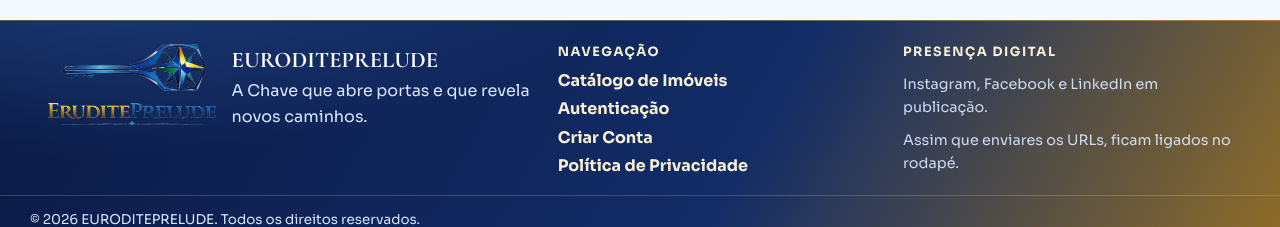
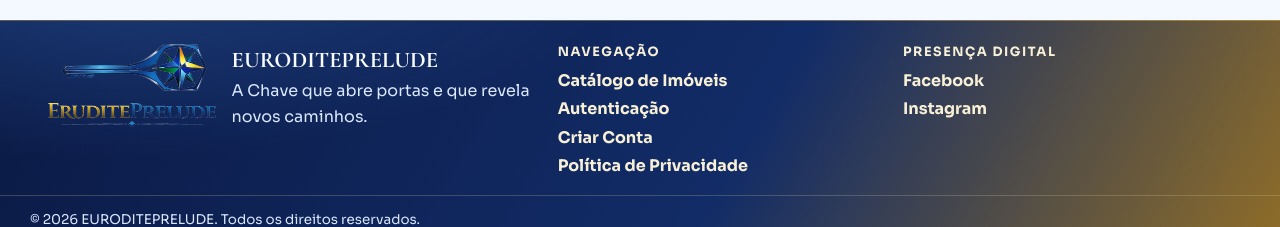
Before and after one commit to daniel11-01/Imobili-ria, a React (Vite) app in the folder frontend/: page / in a window 1280 px wide. Shown: the part 1772-1999 px from the top of the page. Built offline with nearby package versions, Linux system fonts and the light colour scheme; no server answers.

Commit message:
Connect official Facebook and Instagram links in footer and admin share actions

```diff
--- a/frontend/src/App.jsx
+++ b/frontend/src/App.jsx
@@ -3,6 +3,9 @@ import { BrowserRouter, Link, NavLink, Navigate, Route, Routes } from "react-rou
 import { AuthProvider, useAuth } from "./context/AuthContext";
 import ProtectedRoute from "./components/ProtectedRoute";
 import brandLogo from "./assets/logotipo-transparent.png";
+
+const FACEBOOK_URL = "https://www.facebook.com/ERUDITEPRELUDE";
+const INSTAGRAM_URL = "https://www.instagram.com/eruditeprelude";
 
 const HomePage = lazy(() => import("./pages/HomePage"));
 const LoginPage = lazy(() => import("./pages/LoginPage"));
@@ -159,8 +162,14 @@ function AppShell() {
 
           <div className="site-footer-col site-footer-contacts">
             <p className="site-footer-heading">Presença Digital</p>
-            <p className="site-footer-note">Instagram, Facebook e LinkedIn em publicação.</p>
-            <p className="site-footer-note">Assim que enviares os URLs, ficam ligados no rodapé.</p>
+            <div className="site-footer-links" aria-label="Redes sociais oficiais">
+              <a href={FACEBOOK_URL} target="_blank" rel="noreferrer">
+                Facebook
+              </a>
+              <a href={INSTAGRAM_URL} target="_blank" rel="noreferrer">
+                Instagram
+              </a>
+            </div>
           </div>
         </div>
 
--- a/frontend/src/pages/AdminPropertiesPage.jsx
+++ b/frontend/src/pages/AdminPropertiesPage.jsx
@@ -39,6 +39,8 @@ const defaultForm = {
 
 const PUBLIC_BASE_URL = (import.meta.env.VITE_PUBLIC_SITE_URL || "").trim();
 const ADMIN_PROPERTIES_PAGE_SIZE = 12;
+const FACEBOOK_PROFILE_URL = "https://www.facebook.com/ERUDITEPRELUDE";
+const INSTAGRAM_PROFILE_URL = "https://www.instagram.com/eruditeprelude";
 
 function formatCurrency(value) {
   const numeric = Number.parseFloat(value);
@@ -88,10 +90,6 @@ function buildShareMessage(property, propertyUrl) {
 
 function buildFacebookShareUrl(propertyUrl) {
   return `https://www.facebook.com/sharer/sharer.php?u=${encodeURIComponent(propertyUrl)}`;
-}
-
-function buildFacebookGroupsUrl(propertyUrl) {
-  return `https://www.facebook.com/groups/feed/?link=${encodeURIComponent(propertyUrl)}`;
 }
 
 async function copyToClipboard(text) {
@@ -623,7 +621,6 @@ function AdminPropertiesPage() {
                 {(() => {
                   const propertyUrl = buildPropertyPublicUrl(property.id);
                   const facebookShareUrl = buildFacebookShareUrl(propertyUrl);
-                  const facebookGroupsUrl = buildFacebookGroupsUrl(propertyUrl);
                   const mainImage =
                     property.images?.find((image) => image.isMain) ||
                     property.images?.[0] ||
@@ -700,10 +697,10 @@ function AdminPropertiesPage() {
                           <a className="btn btn-secondary" href={facebookShareUrl} target="_blank" rel="noreferrer">
                             Facebook
                           </a>
-                          <a className="btn btn-secondary" href={facebookGroupsUrl} target="_blank" rel="noreferrer">
-                            Grupos Facebook
+                          <a className="btn btn-secondary" href={FACEBOOK_PROFILE_URL} target="_blank" rel="noreferrer">
+                            Página Facebook
                           </a>
-                          <a className="btn btn-secondary" href="https://www.instagram.com/" target="_blank" rel="noreferrer">
+                          <a className="btn btn-secondary" href={INSTAGRAM_PROFILE_URL} target="_blank" rel="noreferrer">
                             Abrir Instagram
                           </a>
                           <button className="btn btn-secondary" type="button" onClick={() => handleCopyShareText(property)}>
```
